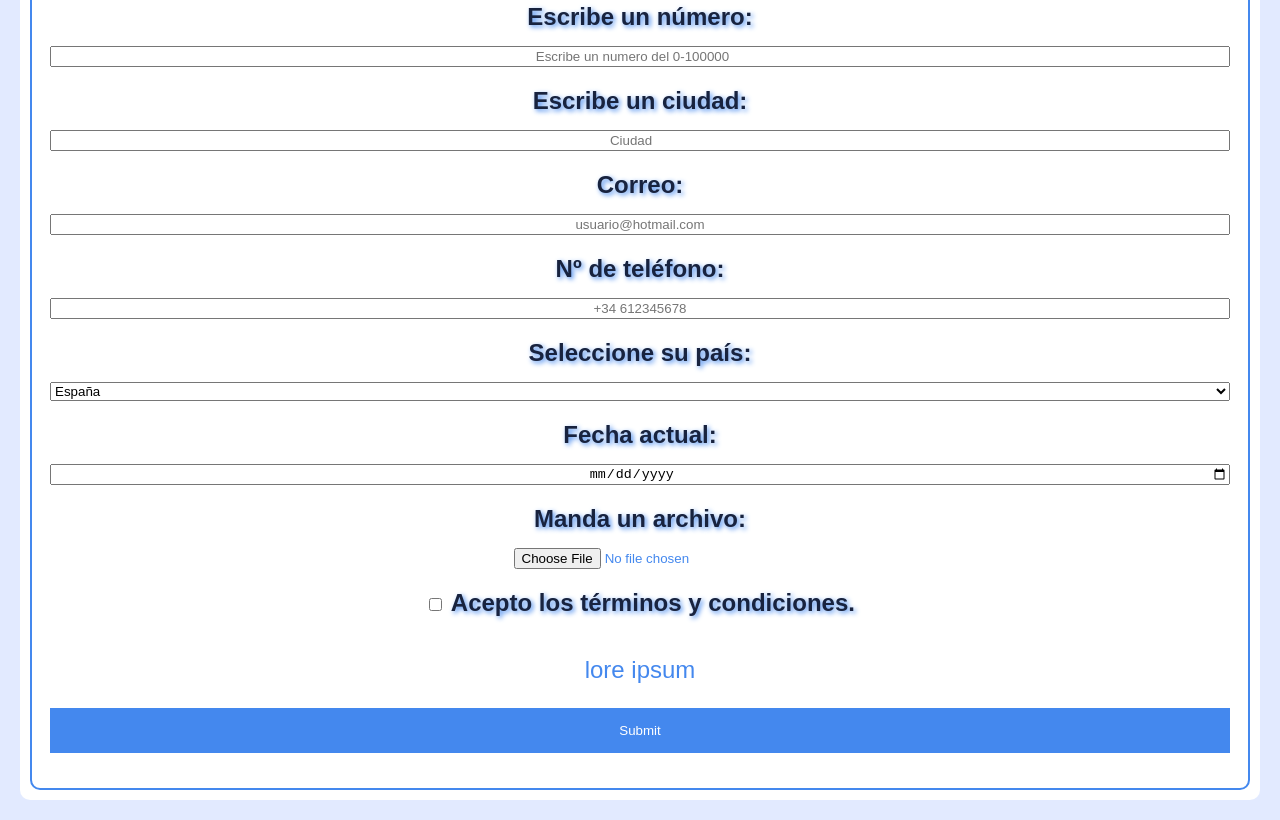
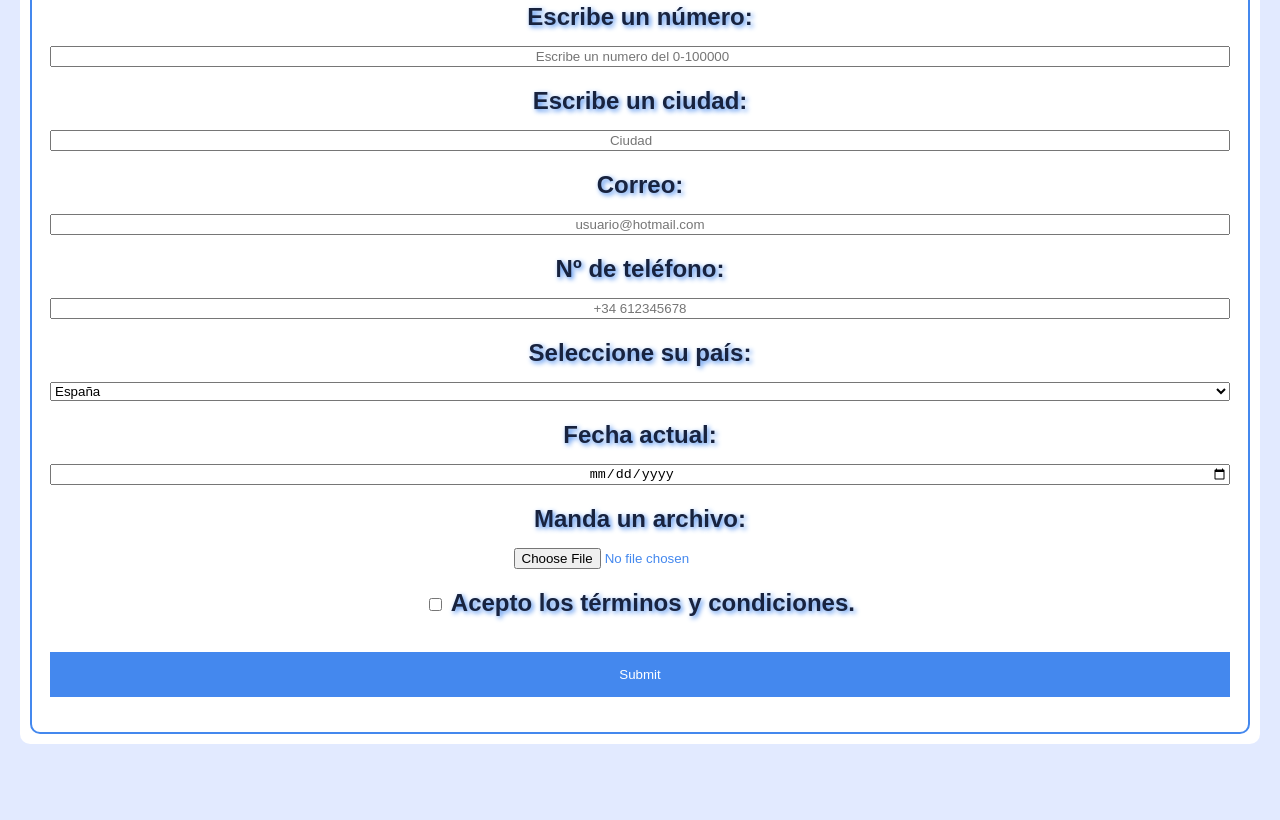
Before and after one commit to AlvaroAcujim/portfolioEvolve, a plain HTML site: page index.html in a window 1280 px wide. Shown: the part 1844-2664 px from the top of the page. After the commit the page ends 2608 px from the top, so only its background shows below. Drawn offline with nearby package versions, Linux system fonts and the light colour scheme.

Commit message:
quitamos la parte del conflicto para poder trabajar en un futuro

```diff
--- a/index.html
+++ b/index.html
@@ -228,9 +228,6 @@
                           Acepto los términos y condiciones.
                         </label>
                       </div>
-                      <div>
-                        <p>lore ipsum</p>
-                      </div>
                       <div class="form__data-item submit">
                         <input type="submit" name="submit" class="form__data-item--submit"/>
                       </div>
```
